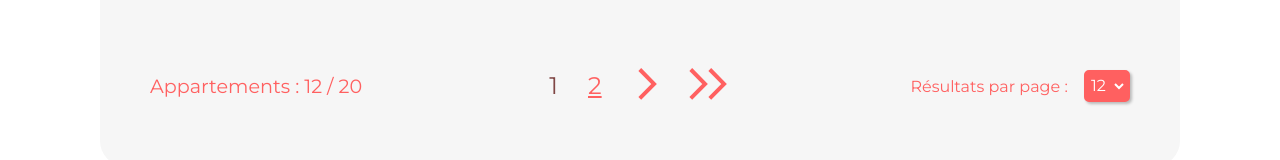
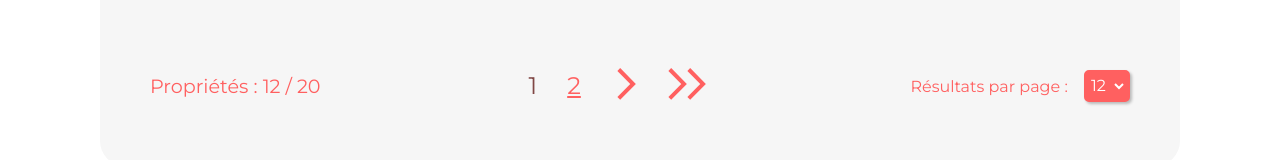
Before and after one commit to fdacheux/projet-7_kasa, a React (Create React App) app: page / in a window 1280 px wide. Shown: the part 1979-2139 px from the top of the page. Built offline with nearby package versions, Linux system fonts and the light colour scheme.

Commit message:
refactor(cardsPerPageSelector component): connect component to context

```diff
--- a/src/pages/Home/Components/Pagination/CardsPerPageSelector/CardsPerPageSelector.module.scss
+++ b/src/pages/Home/Components/Pagination/CardsPerPageSelector/CardsPerPageSelector.module.scss
@@ -1,3 +1,6 @@
+@import "../../../../../style/utils/variables.scss";
+@import "../../../../../style/utils/mixins.scss";
+
 .selectLimit {
     margin-bottom: 40px;
     margin-left: 12px;
--- a/src/pages/Home/Components/Pagination/CardsPerPageSelector/index.tsx
+++ b/src/pages/Home/Components/Pagination/CardsPerPageSelector/index.tsx
@@ -1,6 +1,10 @@
+import { useContext } from "react";
+import { FlatsContext } from "../../../../../utils/context/flatsContext";
 import style from "./CardsPerPageSelector.module.scss";
 
-const CardsPerPageSelector = (limit: number, setLimit: any) => {
+const CardsPerPageSelector = () => {
+  const {limit, setLimit} = useContext(FlatsContext)
+
   return (
     <div className={style.paginationOptions}>
       <label htmlFor="limit">Résultats par page : </label>
--- a/src/pages/Home/Components/Pagination/index.tsx
+++ b/src/pages/Home/Components/Pagination/index.tsx
@@ -1,19 +1,18 @@
+import style from "./Pagination.module.scss";
 import { useContext } from "react";
 import { FlatsContext } from "../../../../utils/context/flatsContext";
-import style from "./Pagination.module.scss";
 import SingleChevron from "./Buttons/SingleChevron";
 import DoubleChevrons from "./Buttons/DoubleChevrons";
 import PageSelectorButtons from "./Buttons/PageSelectorButtons";
+import CardsPerPageSelector from "./CardsPerPageSelector";
 
 const Pagination = () => {
-  const { goToPage, page, pageCount, limit, setLimit, size } =
-    useContext(FlatsContext);
-  const pageNumber = Math.ceil(size / limit);
+  const { page, pageCount, limit, size } = useContext(FlatsContext);
 
   return (
     <div className={style.paginationContainer}>
       <span className={style.total}>
-        Appartements : {limit * page <= size ? limit * page : size} / {size}
+        Propriétés : {limit * page <= size ? limit * page : size} / {size}
       </span>
       <div className={style.buttonsContainer}>
         {page > 1 && (
@@ -22,19 +21,8 @@ const Pagination = () => {
             <SingleChevron isLeftChevron={true} />
           </div>
         )}
-        {/* <div className={style.pageNumber}>
-          {[...Array(pageNumber)].map((x, number) => (
-            <button
-              key={`pagination-page${number + 1}of${pageNumber}`}
-              className={style.pageNumber__button}
-              onClick={() => goToPage(number + 1)}
-              disabled={page === number + 1}
-            >
-              {number + 1}
-            </button>
-          ))}
-        </div> */}
-        <PageSelectorButtons  />
+
+        <PageSelectorButtons />
 
         {page < pageCount && (
           <div>
@@ -43,20 +31,7 @@ const Pagination = () => {
           </div>
         )}
       </div>
-      <div className={style.paginationOptions}>
-        <label htmlFor="limit">Résultats par page : </label>
-        <select
-          name="limite"
-          id="limit"
-          className={style.selectLimit}
-          onChange={(e: any) => setLimit(parseInt(e?.target?.value))}
-          defaultValue={limit}
-        >
-          <option value="6">6</option>
-          <option value="12">12</option>
-          <option value="24">24</option>
-        </select>
-      </div>
+      <CardsPerPageSelector />
     </div>
   );
 };
```
